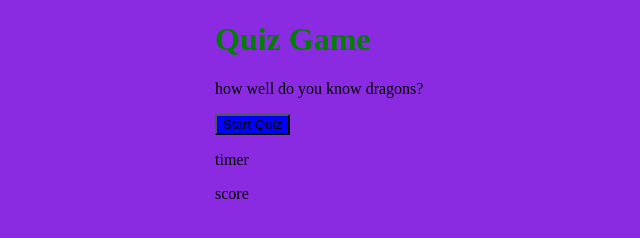
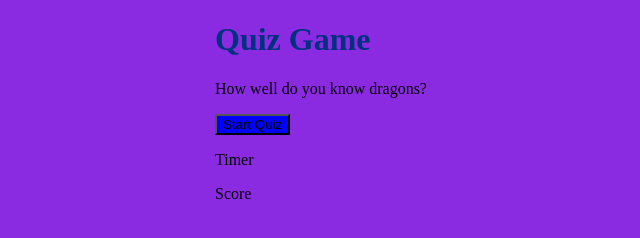
Before and after one commit to Tiffany-Marko/Quiz-Game, a plain HTML site: page index.html in a window 1280 px wide. Shown: the whole page, without its empty margins (275-915 px from the left). Drawn offline with Linux system fonts and the light colour scheme.

```diff
--- a/assets/script.js
+++ b/assets/script.js
@@ -47,7 +47,6 @@ function createTimer() {
         console.log(quizState.timer)//referencing quiz object from line 2
 },1000)//every one second, we'll console log the timer.
 
-
 }
 function startQuiz() {
     // console.log("clickedButton")
@@ -60,7 +59,6 @@ function startQuiz() {
     scoreElement.textContent = quizState.score
     console.log(quizState)
     createTimer()
-
 }
 function endQuiz(){
     quizState.quizIsRunning = false
--- a/assets/style.css
+++ b/assets/style.css
@@ -34,5 +34,5 @@ body {
     background-color: blue; /*button background color*/
 }
 #quizGame {
-    color: green; /*bg color on title*/
+    color: rgb(0, 49, 128); /*bg color on title*/
 }
--- a/index.html
+++ b/index.html
@@ -11,14 +11,14 @@
 <body>
     <div id="container">
         <h1 id= "quizGame">Quiz Game</h1>
-        <!-- below, add/complete paragraph for descrip -->
-        <p>how well do you know dragons? </p>
+       <!--this will title the page-->
+        <p>How well do you know dragons? </p>
         <button onClick="startQuiz()" id="startQuiz">Start Quiz</button>
         <div>
-            <p id="test-timer">timer
+            <p id="test-timer">Timer
                 <span id="QuizTimer"></span> <!--this is where we put our timer-->
             </p> <!--to display total tim eleft in quiz to user-->
-            <p id="score">score
+            <p id="score">Score
                 <span id="QuizScore"></span>
             </p>
 
@@ -30,6 +30,7 @@
                 <span id="endquizscore"></span></p>
             <form id="form">
                 <label for="">Initials</label>
+                <!--stores data -->
                 <input id="saveInput" name="Initials"/>
                 <button type="submit">Save</button>
             </form>
```
Also changed, not shown: assets/Quizgameimage.png (added), 2 other files.
